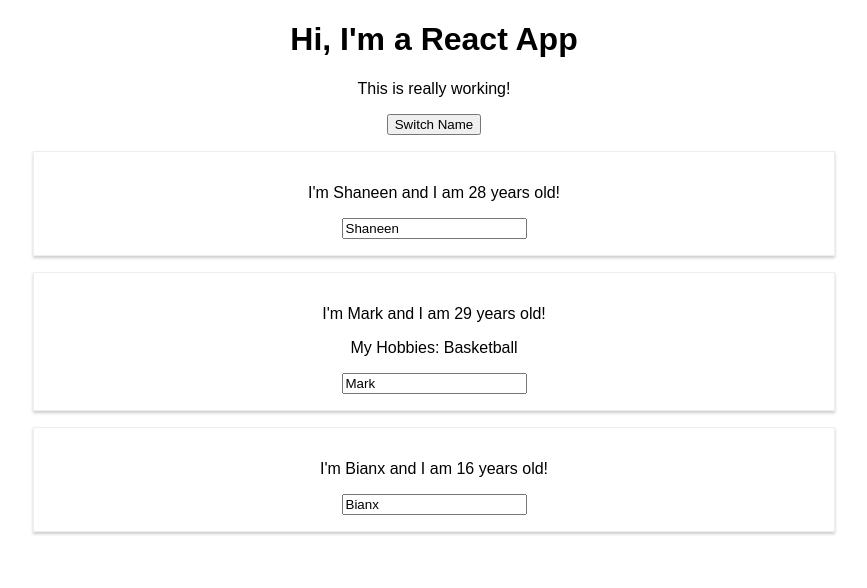
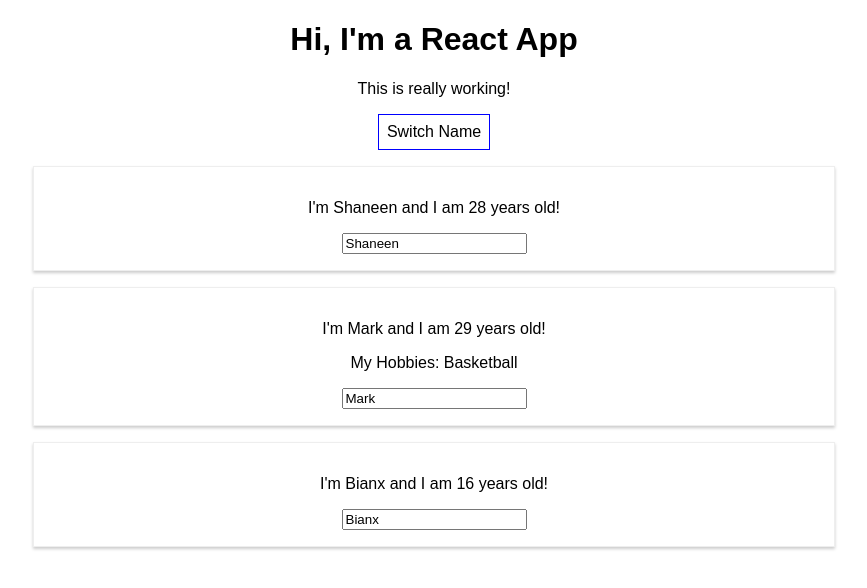
Before and after one commit to shaneenvitug/react-complete-guide, a React (Create React App) app in the folder react-complete-guide/: page / in a window 1280 px wide. Shown: the top 588 px of the page, without its empty margins (206-1073 px from the left). Built offline with nearby package versions, Linux system fonts and the light colour scheme.

Commit message:
inline style

```diff
--- a/react-complete-guide/src/App.js
+++ b/react-complete-guide/src/App.js
@@ -37,11 +37,21 @@
   }
 
   render() {
+    const style = {
+      backgroundColor: 'white',
+      font: 'inherit',
+      border: '1px solid blue',
+      padding: '8px',
+      cursor: 'pointer'
+    };
+
     return (
       <div className="App">
        <h1>Hi, I'm a React App</h1>
        <p>This is really working!</p>
-       <button onClick={() => this.switchNameHandler('Samekla')}>Switch Name</button>
+       <button
+          style={style}
+          onClick={() => this.switchNameHandler('Samekla')}>Switch Name</button>
        <Person
           name={this.state.persons[0].name}
           age={this.state.persons[0].age} />
```
